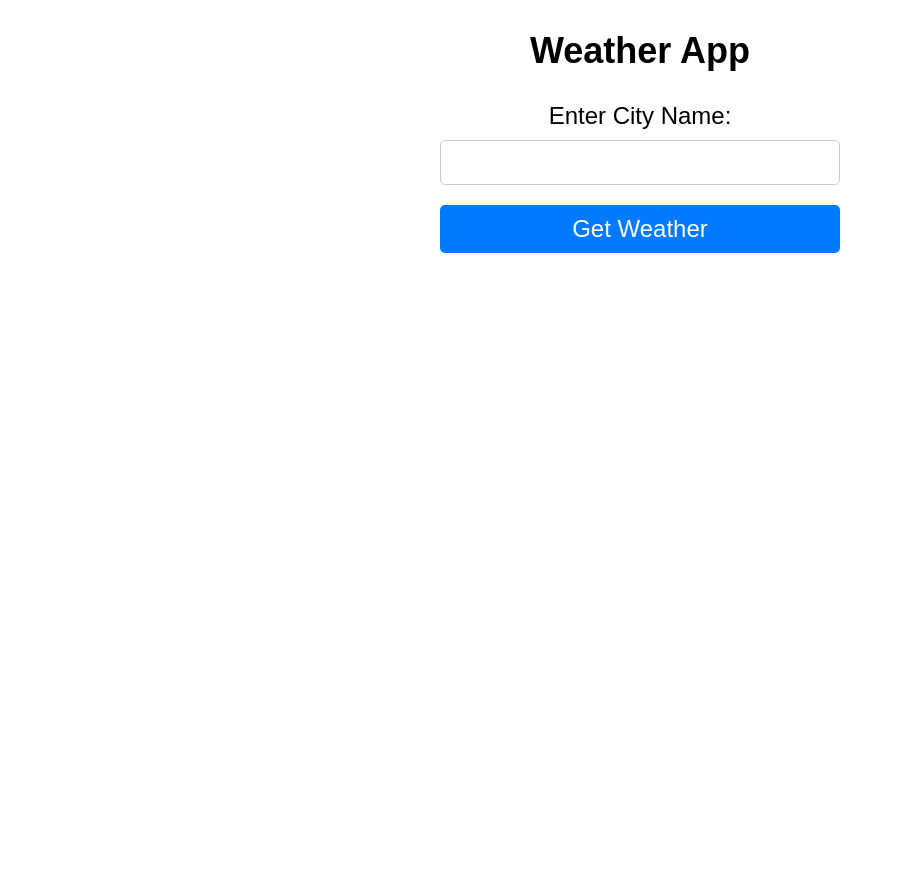
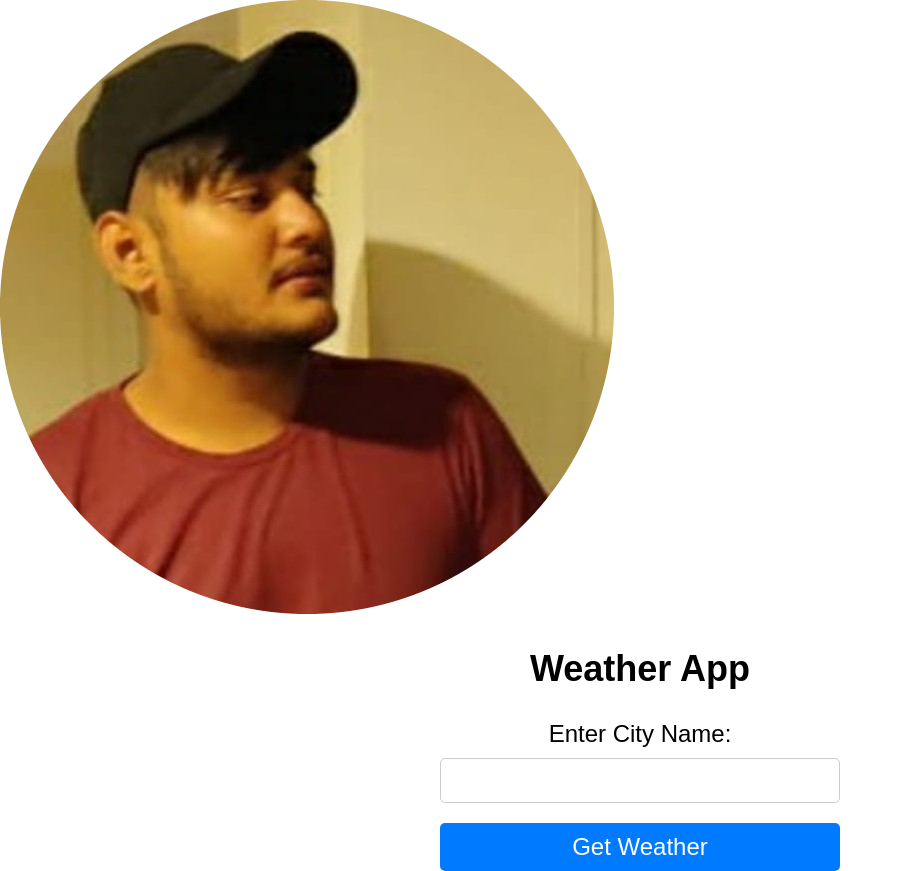
Before and after one commit to vaibhav9133/Weather, a website: page index.html in a window 1280 px wide. Shown: the whole page, without its empty margins (0-903 px from the left). Before the commit the page ends 800 px from the top, so only its background shows below. Drawn offline with Linux system fonts and the light colour scheme.

Commit message:
Update index.html

```diff
--- a/index.html
+++ b/index.html
@@ -8,6 +8,7 @@
 </head>
 
 <body>
+    <img class="logo" src="css/logo.png" alt="logo1" srcset="">
     <h1>Weather App</h1>
     <form action="/" method="POST">
         <label for="cityName">Enter City Name:</label>
```
